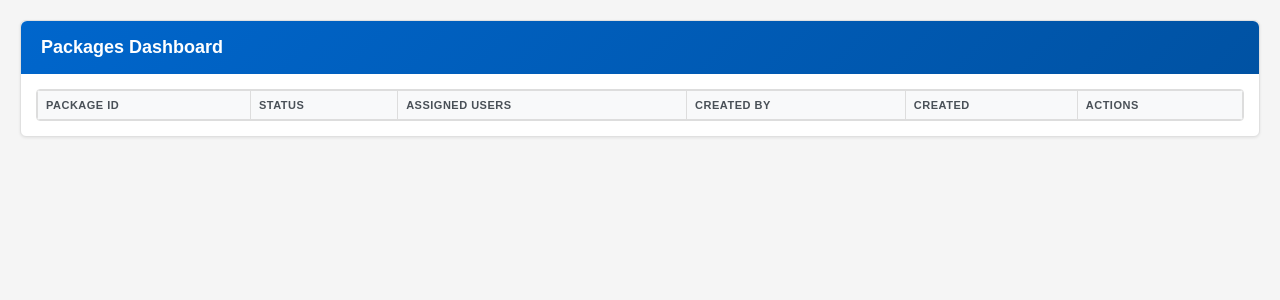
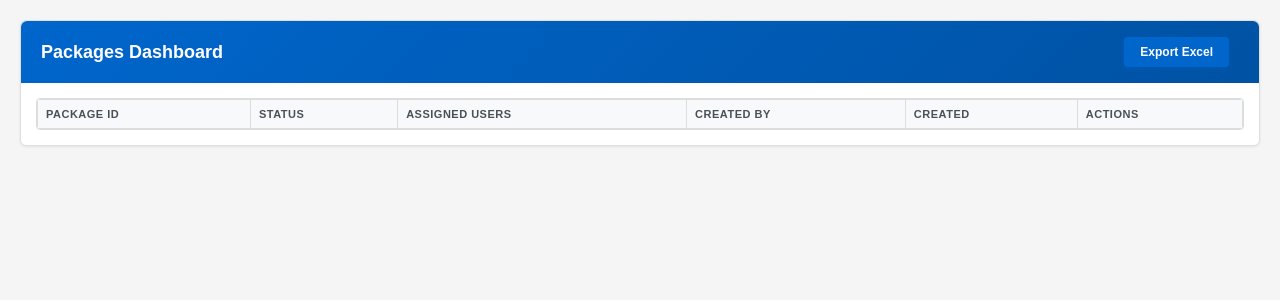
Before and after one commit to chhrriisss/flaskticket, a Flask app: template templates/dashboard.html in a window 1280 px wide. Shown: the top 300 px of the page. Run offline with Flask 3, Linux system fonts and the light colour scheme; the template is opened without the code that fills it: values that come from a table or form of the project are taken from there, others are empty.

Commit message:
Export excel files added

```diff
--- a/main.py
+++ b/main.py
@@ -1,7 +1,12 @@
-from flask import Flask, render_template, request, redirect, url_for, session, flash, jsonify
+from flask import Flask, render_template, request, redirect, url_for, session, flash, jsonify, send_file
 import json
 import os
 from datetime import datetime
+from io import BytesIO
+import pandas as pd
+from openpyxl import Workbook
+from openpyxl.styles import Font, PatternFill, Alignment, Border, Side
+from openpyxl.utils import get_column_letter
 from functools import wraps
 from models import db, User, FieldConfig, Package
 from flask_mail import Mail, Message
@@ -1073,6 +1078,151 @@ def migrate_field_permissions_to_username():
         db.session.commit()
         print("Field permissions migrated to username-based successfully!")
 
+@app.route('/export/excel')
+@login_required
+def export_excel():
+    """Export packages to Excel"""
+    packages = get_all_packages()
+    config = {'fields': get_all_field_configs()}
+
+    filter_user = request.args.get('filter_user', 'all')
+
+    # Filter packages based on user role
+    if session['role'] != 'admin':
+        user_packages = {}
+        for pkg_id, pkg_data in packages.items():
+            if session['username'] in pkg_data.get('assigned_users', []):
+                user_packages[pkg_id] = pkg_data
+        packages = user_packages
+    else:
+        # Admin users: can filter by specific user
+        if filter_user != 'all':
+            filtered_packages = {}
+            for pkg_id, pkg_data in packages.items():
+                if filter_user in pkg_data.get('assigned_users', []):
+                    filtered_packages[pkg_id] = pkg_data
+            packages = filtered_packages
+
+    # Create Excel workbook
+    wb = Workbook()
+    ws = wb.active
+    ws.title = "Packages"
+
+    # Define headers
+    headers = ['Package ID', 'Status', 'Assigned Users', 'Created By', 'Created Date']
+
+    # Add custom field headers
+    for field_name, field_config in config['fields'].items():
+        if field_name.upper() not in ['STATUS']:
+            headers.append(field_config['label'])
+
+    # Style for headers
+    header_fill = PatternFill(start_color="0066CC", end_color="0066CC", fill_type="solid")
+    header_font = Font(color="FFFFFF", bold=True, size=12)
+    header_alignment = Alignment(horizontal="center", vertical="center")
+    thin_border = Border(
+        left=Side(style='thin'),
+        right=Side(style='thin'),
+        top=Side(style='thin'),
+        bottom=Side(style='thin')
+    )
+
+    # Write headers
+    for col_num, header in enumerate(headers, 1):
+        cell = ws.cell(row=1, column=col_num)
+        cell.value = header
+        cell.fill = header_fill
+        cell.font = header_font
+        cell.alignment = header_alignment
+        cell.border = thin_border
+
+    # Write data
+    row_num = 2
+    for package_id, package in packages.items():
+        # Get latest data
+        if package.get('data_timeline'):
+            latest_column = package['gantt_columns'][-1]
+            latest_data = package['data_timeline'][latest_column]
+        else:
+            latest_data = package.get('data', {})
+
+        # Package ID
+        ws.cell(row=row_num, column=1, value=package_id).border = thin_border
+
+        # Status
+        status_value = latest_data.get('STATUS', latest_data.get('status', '-'))
+        status_cell = ws.cell(row=row_num, column=2, value=status_value)
+        status_cell.border = thin_border
+
+        # Color code status
+        if str(status_value).lower() == 'ongoing':
+            status_cell.fill = PatternFill(start_color="28A745", end_color="28A745", fill_type="solid")
+            status_cell.font = Font(color="FFFFFF", bold=True)
+        elif str(status_value).lower() == 'hold':
+            status_cell.fill = PatternFill(start_color="FFC107", end_color="FFC107", fill_type="solid")
+            status_cell.font = Font(bold=True)
+        elif str(status_value).lower() == 'completed':
+            status_cell.fill = PatternFill(start_color="17A2B8", end_color="17A2B8", fill_type="solid")
+            status_cell.font = Font(color="FFFFFF", bold=True)
+
+        # Assigned Users
+        assigned = ', '.join(package.get('assigned_users', []))
+        ws.cell(row=row_num, column=3, value=assigned).border = thin_border
+
+        # Created By
+        ws.cell(row=row_num, column=4, value=package.get('created_by', '-')).border = thin_border
+
+        # Created Date
+        created_at = package.get('created_at', '-')
+        if created_at and created_at != '-':
+            created_at = created_at[:10]
+        ws.cell(row=row_num, column=5, value=created_at).border = thin_border
+
+        # Custom fields
+        col_num = 6
+        for field_name, field_config in config['fields'].items():
+            if field_name.upper() not in ['STATUS']:
+                field_value = latest_data.get(field_name, '-')
+
+                # Handle multiselect
+                if isinstance(field_value, list):
+                    field_value = ', '.join(field_value)
+
+                ws.cell(row=row_num, column=col_num, value=field_value).border = thin_border
+                col_num += 1
+
+        row_num += 1
+
+    # Auto-adjust column widths
+    for col_num in range(1, len(headers) + 1):
+        column_letter = get_column_letter(col_num)
+        max_length = 0
+        for cell in ws[column_letter]:
+            try:
+                if len(str(cell.value)) > max_length:
+                    max_length = len(str(cell.value))
+            except:
+                pass
+        adjusted_width = min(max_length + 2, 50)
+        ws.column_dimensions[column_letter].width = adjusted_width
+
+    # Freeze header row
+    ws.freeze_panes = 'A2'
+
+    # Save to BytesIO
+    output = BytesIO()
+    wb.save(output)
+    output.seek(0)
+
+    filename = f"packages_export_{datetime.now().strftime('%Y%m%d_%H%M%S')}.xlsx"
+
+    return send_file(
+        output,
+        mimetype='application/vnd.openxmlformats-officedocument.spreadsheetml.sheet',
+        as_attachment=True,
+        download_name=filename
+    )
+
 if __name__ == '__main__':
     init_default_data()
     migrate_field_permissions_to_username()
--- a/templates/dashboard.html
+++ b/templates/dashboard.html
@@ -113,13 +113,22 @@
                     <div>
                         <h2 style="margin: 0; font-size: 18px; font-weight: 600; color: white;">Packages Dashboard</h2>
                     </div>
-
                 </div>
-                {% if fresh_permissions.get('package_create', False) or session.role == 'admin' %}
-                <a href="{{ url_for('create_package') }}" class="btn btn-success" style="font-size: 12px; padding: 8px 16px; font-weight: 600; border: none; box-shadow: 0 2px 6px rgba(40, 167, 69, 0.3); text-decoration: none;">
-                    + Create Package
-                </a>
-                {% endif %}
+                <div style="display: flex; gap: 10px;">
+                    <!-- Export Buttons -->
+                    <a href="{{ url_for('export_excel', filter_user=request.args.get('filter_user', 'all')) }}"
+                    class="btn btn-primary"
+                    style="font-size: 12px; padding: 8px 16px; font-weight: 600; border: none; box-shadow: 0 2px 6px rgba(0, 102, 204, 0.3); text-decoration: none;">
+                         Export Excel
+                    </a>
+                    {% if fresh_permissions.get('package_create', False) or session.role == 'admin' %}
+                    <a href="{{ url_for('create_package') }}"
+                    class="btn btn-success"
+                    style="font-size: 12px; padding: 8px 16px; font-weight: 600; border: none; box-shadow: 0 2px 6px rgba(40, 167, 69, 0.3); text-decoration: none;">
+                        + Create Package
+                    </a>
+                    {% endif %}
+                </div>
             </div>
         </div>
 <!-- User Filter Section - ADD THIS ENTIRE BLOCK -->
```
